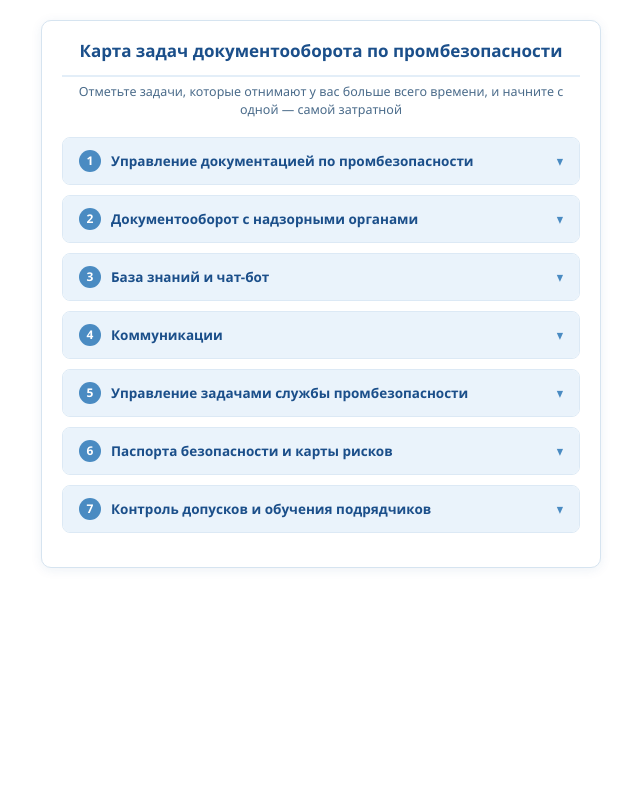
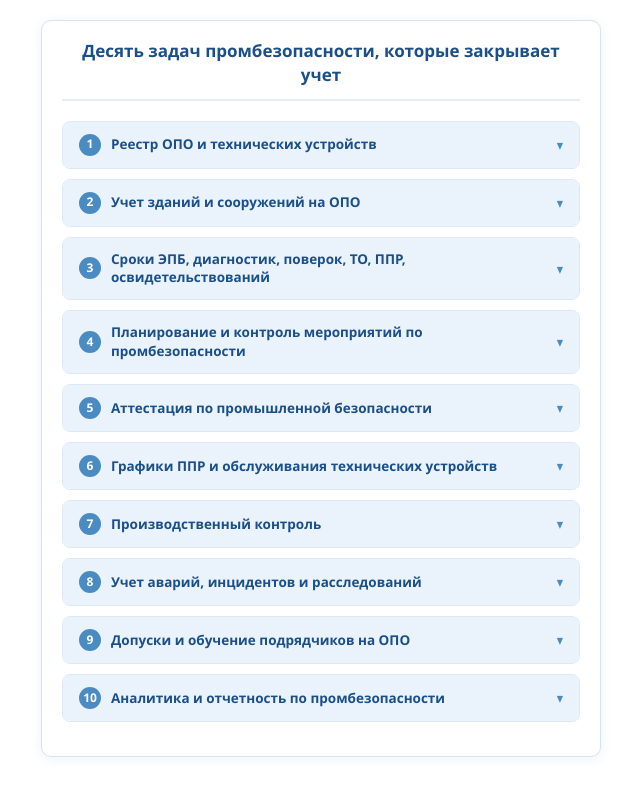
Before and after one commit to troshina02081981-star/interactive, a plain HTML site: page Инструменты3.html in a window 1280 px wide. Shown: the whole page, without its empty margins (319-959 px from the left). Drawn offline with Linux system fonts and the light colour scheme.

Commit message:
Add files via upload

```diff
--- a/Инструменты3.html
+++ b/Инструменты3.html
@@ -3,7 +3,7 @@
 <head>
     <meta charset="UTF-8">
     <meta name="viewport" content="width=device-width, initial-scale=1.0">
-    <title>Карта задач документооборота по промбезопасности</title>
+    <title>Десять задач промбезопасности, которые закрывает учет</title>
     <style>
         * { box-sizing: border-box; }
         body {
@@ -29,17 +29,10 @@
             color: #1b4f8a;
             font-size: 17px;
             font-weight: 600;
-            margin: 0 0 6px;
+            margin: 0 0 20px;
             padding-bottom: 12px;
             border-bottom: 2px solid #e3eef8;
             line-height: 1.4;
-        }
-        .lead {
-            text-align: center;
-            color: #4a6b8a;
-            font-size: 12.5px;
-            margin: 0 0 18px;
-            line-height: 1.45;
         }
         .accordion-item {
             border: 1px solid #dce9f5;
@@ -101,10 +94,10 @@
         .accordion-body {
             max-height: 0;
             overflow: hidden;
-            transition: max-height 0.3s ease;
+            transition: max-height 0.35s ease;
         }
         .accordion-item.open .accordion-body {
-            max-height: 600px;
+            max-height: 700px;
         }
         .accordion-content {
             padding: 12px 16px 16px;
@@ -126,23 +119,21 @@
 <body>
 
 <div class="container">
-    <h1>Карта задач документооборота по промбезопасности</h1>
-    <p class="lead">Отметьте задачи, которые отнимают у вас больше всего времени, и начните с одной — самой затратной</p>
+    <h1>Десять задач промбезопасности, которые закрывает учет</h1>
 
     <div class="accordion">
 
         <div class="accordion-item">
             <div class="accordion-header">
                 <span class="num">1</span>
-                Управление документацией по промбезопасности
+                Реестр ОПО и технических устройств
                 <span class="arrow">▾</span>
             </div>
             <div class="accordion-body">
                 <div class="accordion-content">
-                    <p><span class="highlight">Создание документа</span> — шаблоны приказов, инструкций и положений, автоподстановка реквизитов, проверка обязательных полей: документ не уйдёт дальше с пропусками.</p>
-                    <p><span class="highlight">СЭД</span> с маршрутами согласования, электронной подписью и поиском по реквизитам.</p>
-                    <p><span class="highlight">Генерация документов по шаблонам</span> — формы Ростехнадзора и МЧС заполняются из баз данных об ОПО, технических устройствах и сотрудниках.</p>
-                    <p><span class="highlight">Хранилище актуальных версий</span> с контролем прав: видно, какая редакция действует, а какая ушла в архив.</p>
+                    <p>Учет объектов, их характеристик, классов опасности и статусов эксплуатации.</p>
+                    <p><span class="highlight">Варианты:</span> модуль «Реестр ОПО и ТУ» в 1С, если она уже есть, или централизованный онлайн-реестр на базе таблиц с контролем прав доступа, если бюджета на модуль нет.</p>
+                    <p>Второй вариант недооценивают зря: при дисциплине заполнения он закрывает базовую задачу.</p>
                 </div>
             </div>
         </div>
@@ -150,14 +141,13 @@
         <div class="accordion-item">
             <div class="accordion-header">
                 <span class="num">2</span>
-                Документооборот с надзорными органами
+                Учет зданий и сооружений на ОПО
                 <span class="arrow">▾</span>
             </div>
             <div class="accordion-body">
                 <div class="accordion-content">
-                    <p><span class="highlight">Шаблонный конструктор отчетов и уведомлений</span> с автозаполнением.</p>
-                    <p><span class="highlight">Единый реестр предписаний, писем и ответов</span> с контролем сроков.</p>
-                    <p>Снимает вопрос «а мы ответили на это предписание или нет»: по каждому — срок, ответственный и статус ответа.</p>
+                    <p>Ведение реестра зданий и сооружений, отслеживание сроков их экспертиз и освидетельствований.</p>
+                    <p>Позволяет не пропустить обязательные проверки строительных конструкций, которые часто выпадают из общего поля зрения.</p>
                 </div>
             </div>
         </div>
@@ -165,13 +155,14 @@
         <div class="accordion-item">
             <div class="accordion-header">
                 <span class="num">3</span>
-                База знаний и чат-бот
+                Сроки ЭПБ, диагностик, поверок, ТО, ППР, освидетельствований
                 <span class="arrow">▾</span>
             </div>
             <div class="accordion-body">
                 <div class="accordion-content">
-                    <p>Поиск по тегам, шаблоны, ответы на типовые вопросы работников.</p>
-                    <p>Не заменяет специалиста и не принимает решений по промбезопасности, но снимает часть повторяющихся обращений.</p>
+                    <p>Участок, где учет окупается буквально.</p>
+                    <p><span class="highlight">Варианты:</span> календарь сроков в специализированной системе промбезопасности с напоминаниями за 90/60/30 дней на почту или в мессенджер; интеграция с корпоративным календарем и задачами; Telegram-бот, веб-дашборд или таблица, которые ежедневно показывают «красную зону».</p>
+                    <p>Главное — чтобы напоминание приходило заранее.</p>
                 </div>
             </div>
         </div>
@@ -179,14 +170,12 @@
         <div class="accordion-item">
             <div class="accordion-header">
                 <span class="num">4</span>
-                Коммуникации
+                Планирование и контроль мероприятий по промбезопасности
                 <span class="arrow">▾</span>
             </div>
             <div class="accordion-body">
                 <div class="accordion-content">
-                    <p><span class="highlight">«Цифровой уголок по промбезопасности»</span> на портале.</p>
-                    <p><span class="highlight">Авторассылки</span> о новых документах и изменениях требований.</p>
-                    <p><span class="highlight">Экранные панели в цехах</span> с индикаторами безопасности.</p>
+                    <p>Модуль «Программы мероприятий» в 1С или веб-системе промбезопасности с отчетами по статусам: что сделано, что в работе, что просрочено — без обзвона.</p>
                 </div>
             </div>
         </div>
@@ -194,14 +183,14 @@
         <div class="accordion-item">
             <div class="accordion-header">
                 <span class="num">5</span>
-                Управление задачами службы промбезопасности
+                Аттестация по промышленной безопасности
                 <span class="arrow">▾</span>
             </div>
             <div class="accordion-body">
                 <div class="accordion-content">
-                    <p><span class="highlight">Сервис заявок</span> на базе HelpDesk или low-code, куда цеха подают запросы.</p>
-                    <p>Интеграция с таск-трекером.</p>
-                    <p>Чат-бот для типовых запросов.</p>
+                    <p>Модуль «Аттестация» с реестром групп, протоколов, сроков и напоминаний.</p>
+                    <p>Отчеты по готовности к аттестации — кого, когда и по каким областям промбезопасности отправлять в Ростехнадзор.</p>
+                    <p>Автоматическая выдача задач на подготовку при приеме или переводе на должность, связанную с ОПО.</p>
                 </div>
             </div>
         </div>
@@ -209,13 +198,14 @@
         <div class="accordion-item">
             <div class="accordion-header">
                 <span class="num">6</span>
-                Паспорта безопасности и карты рисков
+                Графики ППР и обслуживания технических устройств
                 <span class="arrow">▾</span>
             </div>
             <div class="accordion-body">
                 <div class="accordion-content">
-                    <p><span class="highlight">Генерация паспортов</span> из данных реестра ОПО.</p>
-                    <p><span class="highlight">Веб-страницы «Паспорт объекта»</span> с актуальными данными в одном месте.</p>
+                    <p>Мобильные чек-листы со статусами «Выполнено / Не выполнено» и фотофиксацией.</p>
+                    <p>Автогенерация заявок на ремонт из событий АСУ.</p>
+                    <p>Фотофиксация превращает «сделано» из слова в доказательство.</p>
                 </div>
             </div>
         </div>
@@ -223,14 +213,59 @@
         <div class="accordion-item">
             <div class="accordion-header">
                 <span class="num">7</span>
-                Контроль допусков и обучения подрядчиков
+                Производственный контроль
                 <span class="arrow">▾</span>
             </div>
             <div class="accordion-body">
                 <div class="accordion-content">
-                    <p><span class="highlight">Портал для подрядчиков</span> с самозагрузкой документов и контролем сроков — и сохранением подтверждений ознакомления, которые ждёт проверка.</p>
-                    <p><span class="highlight">Автоматическая проверка пакета допуска</span> перед пропуском или нарядом.</p>
-                    <p><span class="highlight">QR-код на пропуске</span> со статусом обучения.</p>
+                    <p>Графики проверок, чек-листы, акты, фиксация нарушений и мероприятий по их устранению.</p>
+                    <p><span class="highlight">Мобильный клиент:</span> специалист отмечает пункты на планшете или телефоне и прикрепляет фото.</p>
+                    <p>Проверка больше не теряется на бумаге.</p>
+                </div>
+            </div>
+        </div>
+
+        <div class="accordion-item">
+            <div class="accordion-header">
+                <span class="num">8</span>
+                Учет аварий, инцидентов и расследований
+                <span class="arrow">▾</span>
+            </div>
+            <div class="accordion-body">
+                <div class="accordion-content">
+                    <p>Единый реестр с карточками событий, этапами расследования и мероприятиями.</p>
+                    <p>Формы уведомлений и отчетов с автозаполнением.</p>
+                    <p>Аналитика причин по методу «5 почему» и рейтинг повторяющихся сценариев — он показывает, где проблема повторяется, а не просто фиксирует очередной случай.</p>
+                </div>
+            </div>
+        </div>
+
+        <div class="accordion-item">
+            <div class="accordion-header">
+                <span class="num">9</span>
+                Допуски и обучение подрядчиков на ОПО
+                <span class="arrow">▾</span>
+            </div>
+            <div class="accordion-body">
+                <div class="accordion-content">
+                    <p>Портал для подрядчиков с самозагрузкой документов и контролем сроков.</p>
+                    <p>Автоматическая проверка пакета допуска (аттестация, наряды) перед пропуском на объект.</p>
+                    <p>Закрывает дыру, где бумажный учет чаще всего теряет людей.</p>
+                </div>
+            </div>
+        </div>
+
+        <div class="accordion-item">
+            <div class="accordion-header">
+                <span class="num">10</span>
+                Аналитика и отчетность по промбезопасности
+                <span class="arrow">▾</span>
+            </div>
+            <div class="accordion-body">
+                <div class="accordion-content">
+                    <p>Статистика, тренды нарушений и рисков на объектах.</p>
+                    <p>Готовые отчеты для руководства и обязательные отчеты по производственному контролю.</p>
+                    <p>Превращает накопленные данные в решения, а не в архив.</p>
                 </div>
             </div>
         </div>
```
